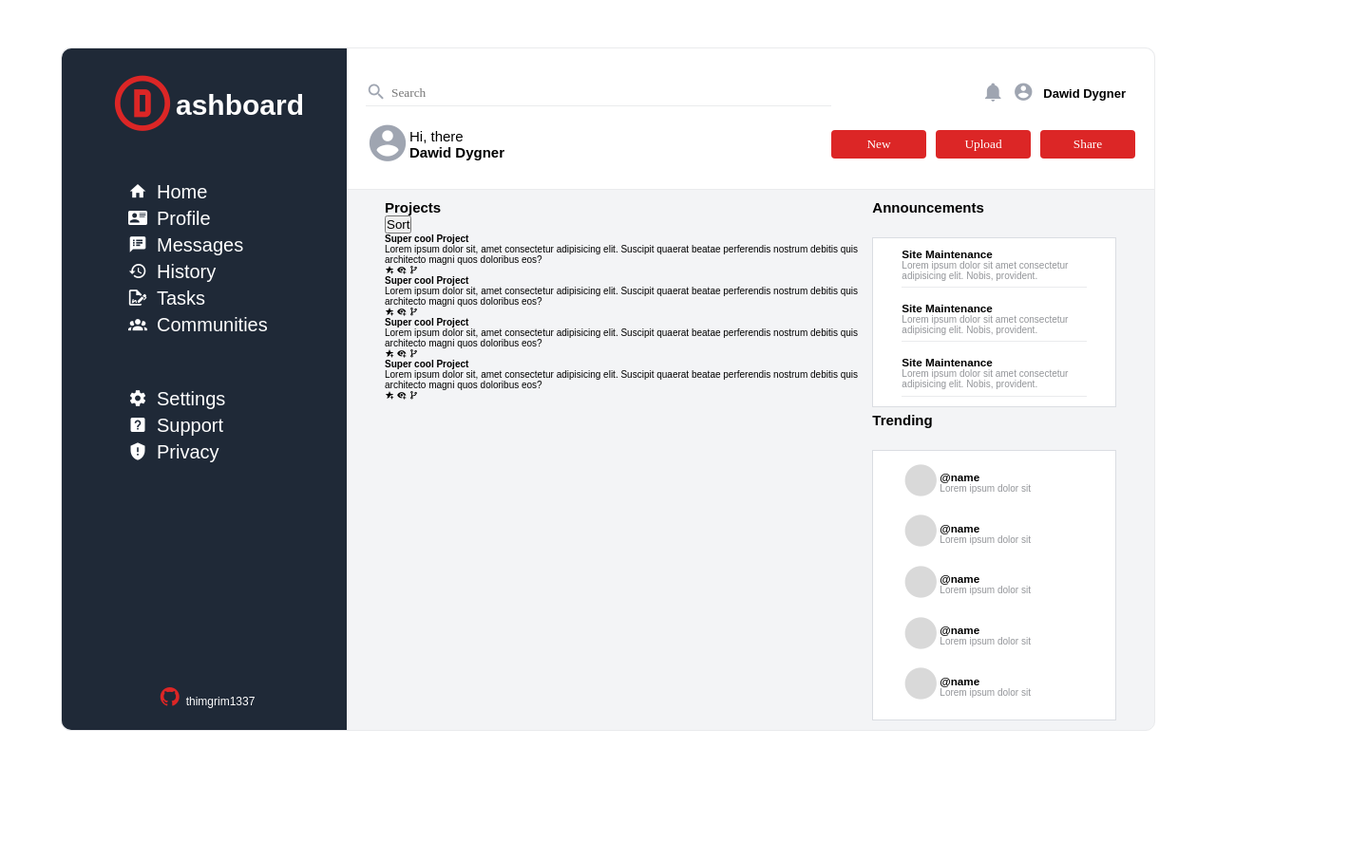
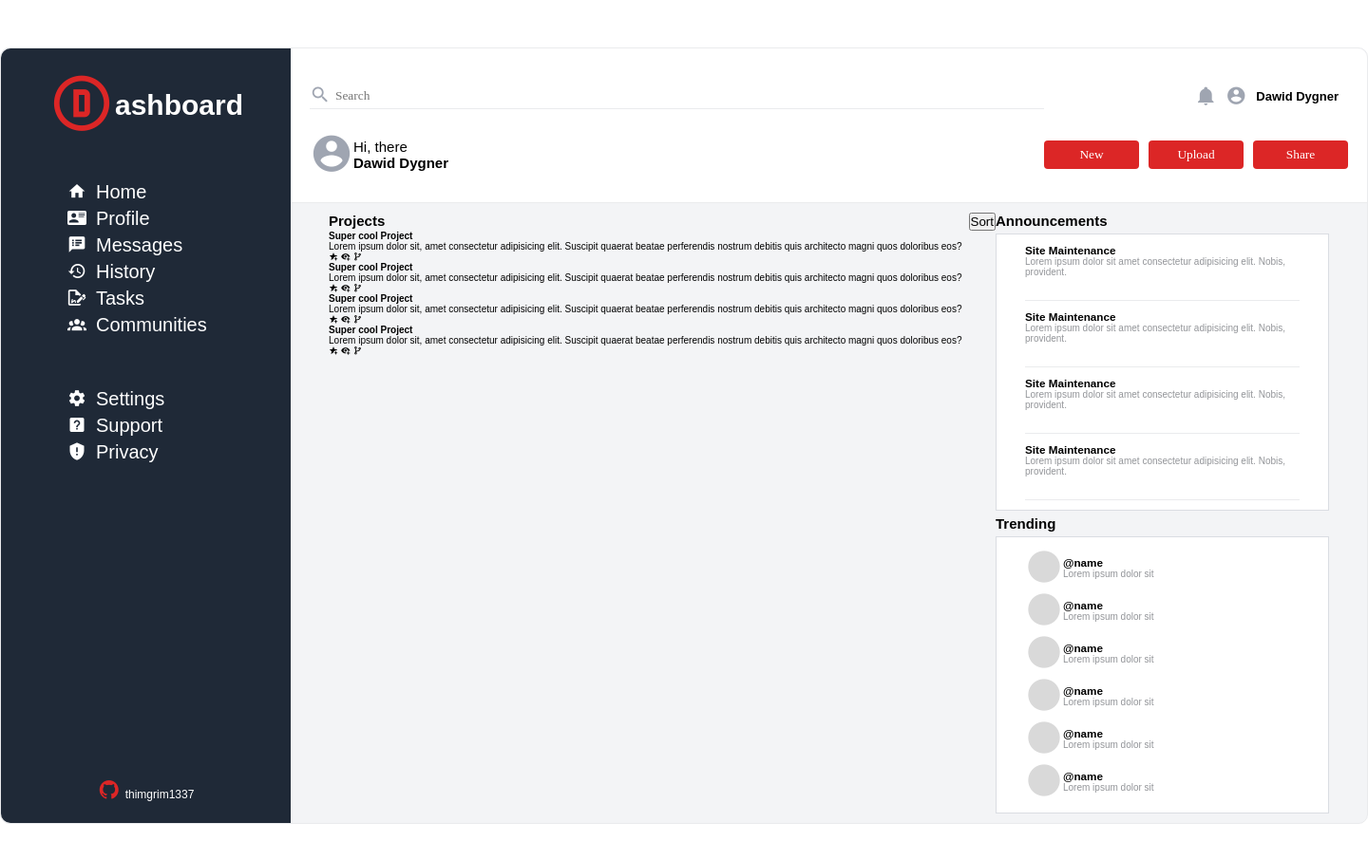
Before and after one commit to thimgrim1337/dashboard, a plain HTML site: page index.html in a window 1280 px wide. Shown: the whole page at 95% size, 1440 px wide, since content can reach past the window. Before the commit the page ends 820 px from the top, so only its background shows below. Drawn offline with Linux system fonts and the light colour scheme.

Commit message:
Adjust main contect sidebar style

```diff
--- a/index.html
+++ b/index.html
@@ -77,9 +77,10 @@
         </div>
       </aside>
       <main>
-        <div class="projects">
+        <section class="main">
           <h2>Projects</h2>
           <button>Sort</button>
+          <div class="projects">
             <div class="project">
               <div class="rect"></div>
               <h4>Super cool Project</h4>
@@ -113,9 +114,14 @@
               <i class="mdi mdi-source-branch"></i>
             </div>
           </div>
+        </section>
         <aside>
           <h2>Announcements</h2>
           <div class="announcements">
+            <div class="announcement">
+              <h3>Site Maintenance</h3>
+              <p>Lorem ipsum dolor sit amet consectetur adipisicing elit. Nobis, provident.</p>
+            </div>
             <div class="announcement">
               <h3>Site Maintenance</h3>
               <p>Lorem ipsum dolor sit amet consectetur adipisicing elit. Nobis, provident.</p>
@@ -156,6 +162,11 @@
               <h3>@name</h3>
               <p>Lorem ipsum dolor sit</p>
             </div>
+            <div class="trending">
+              <i class="mdi mdi-circle"></i>
+              <h3>@name</h3>
+              <p>Lorem ipsum dolor sit</p>
+            </div>
           </div>
         </aside>
       </main>
--- a/style.css
+++ b/style.css
@@ -14,16 +14,17 @@ html {
 }
 
 body {
-  width: 100%;
+  width: 1440px;
   height: 100%;
+  margin: 0 auto;
 }
 
 .dashboard {
-  height: 90vh;
-  width: 90%;
+  min-height: 90vh;
+  width: 100%;
   margin: 50px auto;
   display: grid;
-  grid-template-columns: minmax(300px, 1fr) 4fr;
+  grid-template-columns: 1fr 4fr;
   grid-template-rows: 1fr 4fr;
   background-color: #f3f4f6;
   border: 1px solid #eaebed;
@@ -197,9 +198,10 @@ main {
   padding: 1rem 4rem;
 }
 
+/* Main aside */
 main aside {
   display: grid;
-  grid-template-rows: auto auto auto auto;
+  grid-template-rows: auto 1fr auto 1fr;
   gap: 0.5rem;
 }
 
@@ -208,8 +210,12 @@ main aside {
   background-color: #fff;
   border: 1px solid #dadde2;
   padding: 1rem 3rem;
+}
+
+.announcements {
   display: grid;
-  gap: 1.5rem;
+  grid-template-rows: repeat(4, 1fr);
+  gap: 1rem;
 }
 
 .announcement {
@@ -223,9 +229,9 @@ main aside {
 }
 
 .trendings {
-  gap: 0.5rem;
+  display: grid;
+  grid-template-rows: repeat(6, 1fr);
 }
-
 .trending {
   display: grid;
   grid-template-columns: auto 1fr;
@@ -241,3 +247,14 @@ main aside {
 .trending h3 {
   align-self: end;
 }
+
+/* Main projects */
+.main {
+  display: grid;
+  grid-template-columns: 1fr auto;
+  grid-template-rows: auto 1fr;
+}
+
+.projects {
+  grid-column: 1 / 3;
+}
```
Lines whose indentation alone changed are shown as unchanged.
